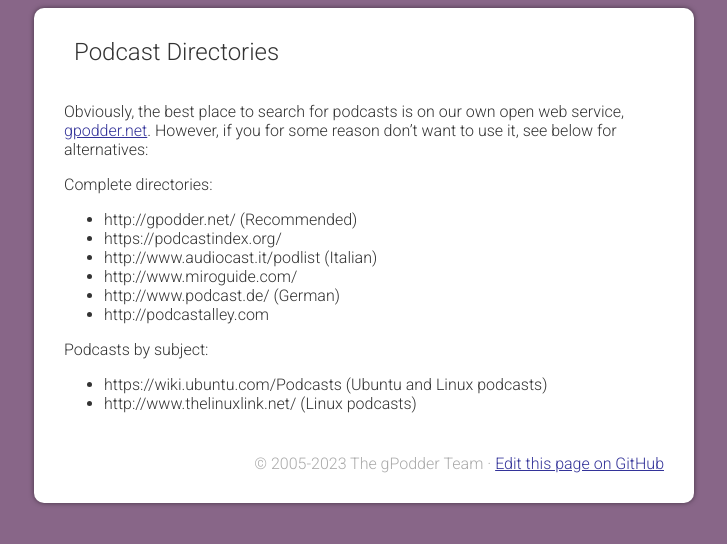
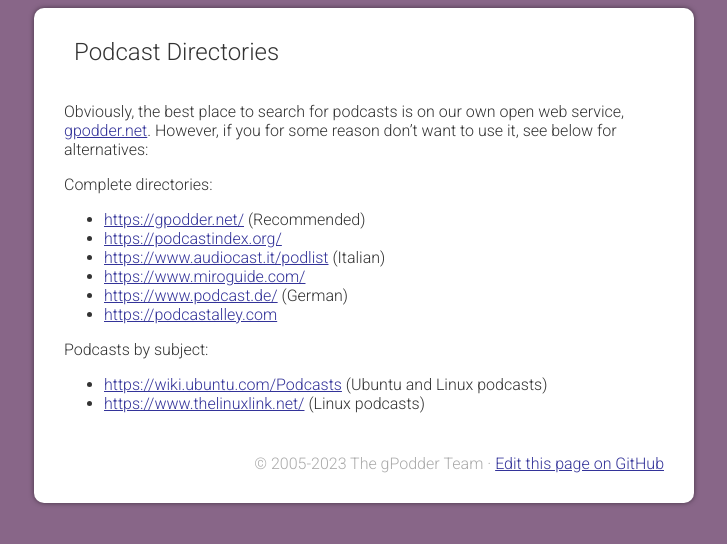
Before and after one commit to gpodder/gpodder.github.io, a Jekyll site: the page built from docs/podcast-directories.md, in a window 1280 px wide. Shown: the top 544 px of the page, without its empty margins (276-1003 px from the left). Built offline with Jekyll 4.4.1, drawn with Linux system fonts in a browser that asks for light colours; our own code applies the rules of GitHub Pages for plain Markdown files; some of the changed lines change nothing that is shown.

Commit message:
podcast-directories: links

```diff
--- a/docs/podcast-directories.md
+++ b/docs/podcast-directories.md
@@ -5,13 +5,13 @@
 Obviously, the best place to search for podcasts is on our own open web service, [gpodder.net](http://gpodder.net/). However, if you for some reason don't want to use it, see below for alternatives:
 
 Complete directories:
-* http://gpodder.net/ (Recommended)
-* https://podcastindex.org/
-* http://www.audiocast.it/podlist (Italian)
-* http://www.miroguide.com/
-* http://www.podcast.de/ (German)
-* http://podcastalley.com
+* [https://gpodder.net/](https://gpodder.net/) (Recommended)
+* [https://podcastindex.org/](https://podcastindex.org/)
+* [https://www.audiocast.it/podlist](https://www.audiocast.it/podlist) (Italian)
+* [https://www.miroguide.com/](https://www.miroguide.com/)
+* [https://www.podcast.de/](https://www.podcast.de/) (German)
+* [https://podcastalley.com](https://podcastalley.com)
 
 Podcasts by subject:
-* https://wiki.ubuntu.com/Podcasts (Ubuntu and Linux podcasts)
-* http://www.thelinuxlink.net/ (Linux podcasts)
+* [https://wiki.ubuntu.com/Podcasts](https://wiki.ubuntu.com/Podcasts) (Ubuntu and Linux podcasts)
+* [https://www.thelinuxlink.net/](https://www.thelinuxlink.net/) (Linux podcasts)
```
